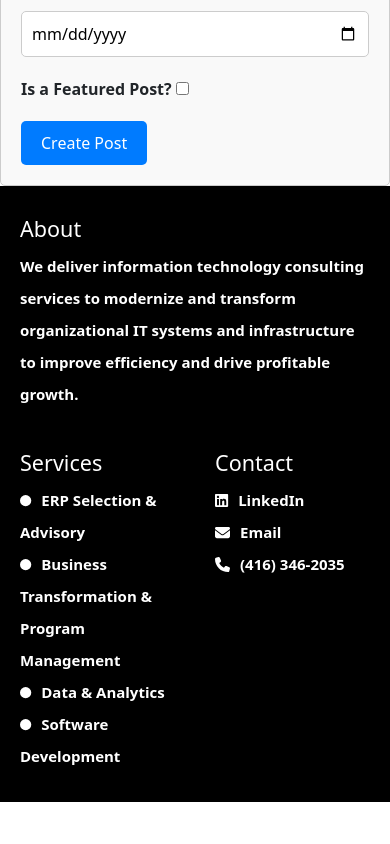
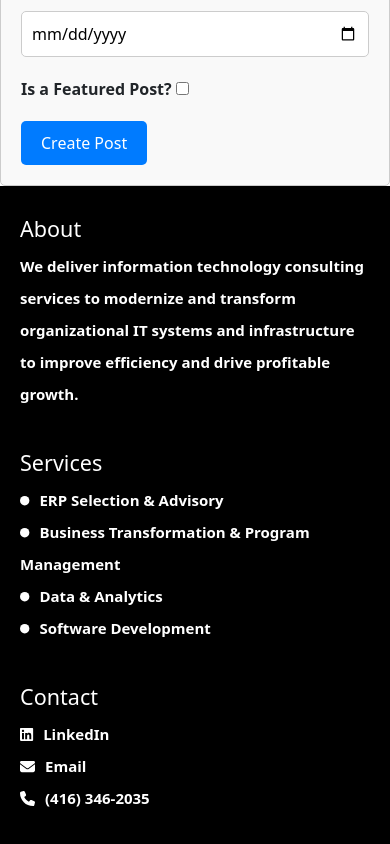
Before and after one commit to KyleTora/wtora.ca, a React (Create React App) app in the folder my-react-app/: page /newBlog in a window 390 px wide. Shown: the part 599-1443 px from the top of the page. Before the commit the page ends 1401 px from the top, so only its background shows below. Built offline with nearby package versions, Linux system fonts and the light colour scheme; no server answers.

Commit message:
Small change

```diff
--- a/my-react-app/src/components/Footer.js
+++ b/my-react-app/src/components/Footer.js
@@ -18,7 +18,7 @@ function Footer() {
     <footer className="footer">
       <div className="container">
         <div className="row">
-          <div className="footer-block col-md-6 col-12">
+          <div className="footer-block col-lg-6 col-12">
             <h4 className='footer-title'>About</h4>
             <a>We deliver information technology consulting services to modernize and transform organizational IT systems and infrastructure to improve efficiency and drive profitable growth.</a>
             <br></br>
@@ -32,14 +32,14 @@ function Footer() {
              <></>
             )}
           </div>
-          <div className="footer-block col-md-3 col-6">
+          <div className="footer-block col-md-6 col-lg-3 col-12">
             <h4 className='footer-title'>Services</h4>
-            <a href="/services#erp-selection"><FontAwesomeIcon icon={faCircle} className='social-icon fa-xs' /><span>ERP Selection & Advisory</span></a><br />
-            <a href="/services#program-management"><FontAwesomeIcon icon={faCircle} className='social-icon fa-xs' /><span>Business Transformation & Program Management</span></a><br />
-            <a href="/services#data-analytics"><FontAwesomeIcon icon={faCircle} className='social-icon fa-xs' /><span>Data & Analytics</span></a><br />
-            <a href="/services#software-development"><FontAwesomeIcon icon={faCircle} className='social-icon fa-xs' /><span>Software Development</span></a>
+            <a href="/services#erp-selection"><FontAwesomeIcon icon={faCircle} className='social-icon fa-2xs' /><span>ERP Selection & Advisory</span></a><br />
+            <a href="/services#program-management"><FontAwesomeIcon icon={faCircle} className='social-icon fa-2xs' /><span>Business Transformation & Program Management</span></a><br />
+            <a href="/services#data-analytics"><FontAwesomeIcon icon={faCircle} className='social-icon fa-2xs' /><span>Data & Analytics</span></a><br />
+            <a href="/services#software-development"><FontAwesomeIcon icon={faCircle} className='social-icon fa-2xs' /><span>Software Development</span></a>
           </div>
-          <div className="footer-block col-md-3 col-6">
+          <div className="footer-block col-md-6 col-lg-3 col-12">
             <h4 className='footer-title'>Contact</h4>
 
             <a href="https://www.linkedin.com/in/waltertora" target="_blank" rel="noopener noreferrer">
--- a/my-react-app/src/styles/HomePage.css
+++ b/my-react-app/src/styles/HomePage.css
@@ -124,6 +124,15 @@ transform: scale(1.05);
                     transition: opacity 0.3s ease;
                     color: var(--primary-color);
                 }
+
+                @media(max-width: 1199px)
+                {
+                    .social-icon
+                    {
+                        font-size: 4em;
+                        margin-bottom: 0px;
+                    }
+                }
             }
 
             .card-body
@@ -145,6 +154,11 @@ transform: scale(1.05);
                         padding-bottom: 10px;
                     }
 
+                    @media (max-width: 1199px) {
+                        font-size: 24px;
+                        padding-top: 20%;
+                    }
+
                     .arrow
                     {
                         color: var(--primary-color);
@@ -164,6 +178,11 @@ transform: scale(1.05);
                     padding-top: 30%;
                     transition: transform 0.5s ease;
                     margin-bottom: 40px;
+
+                    @media (max-width: 1199px) {
+                        font-size: 24px;
+                        padding-top: 20%;
+                    }
 
                     .arrow
                     {
```
